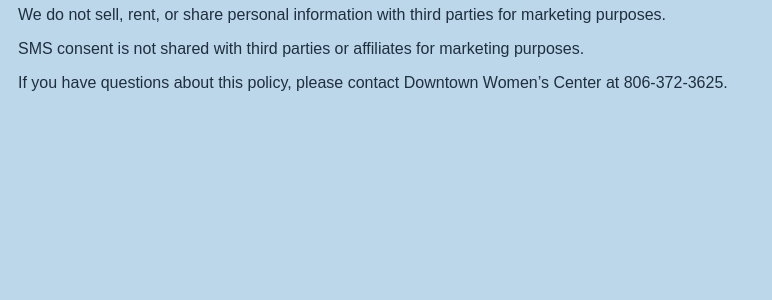
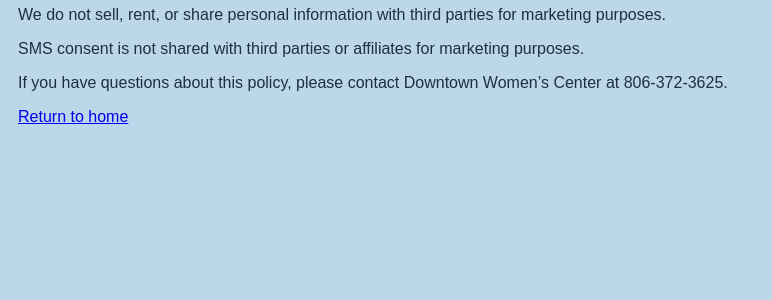
Before and after one commit to Jack409M/shelter-kiosk, a Flask app: page /privacy in a window 1280 px wide. Shown: the part 136-436 px from the top of the page, without its empty margins (0-772 px from the left). Run offline with Flask 3, Linux system fonts and the light colour scheme; some libraries are stand-ins or nearby versions.

Commit message:
Update privacy.html

```diff
--- a/templates/privacy.html
+++ b/templates/privacy.html
@@ -27,6 +27,10 @@
       <p>
         If you have questions about this policy, please contact Downtown Women’s Center at 806-372-3625.
       </p>
+
+      <p>
+  <a href="/">Return to home</a>
+</p>
     </main>
   </body>
 </html>
```
